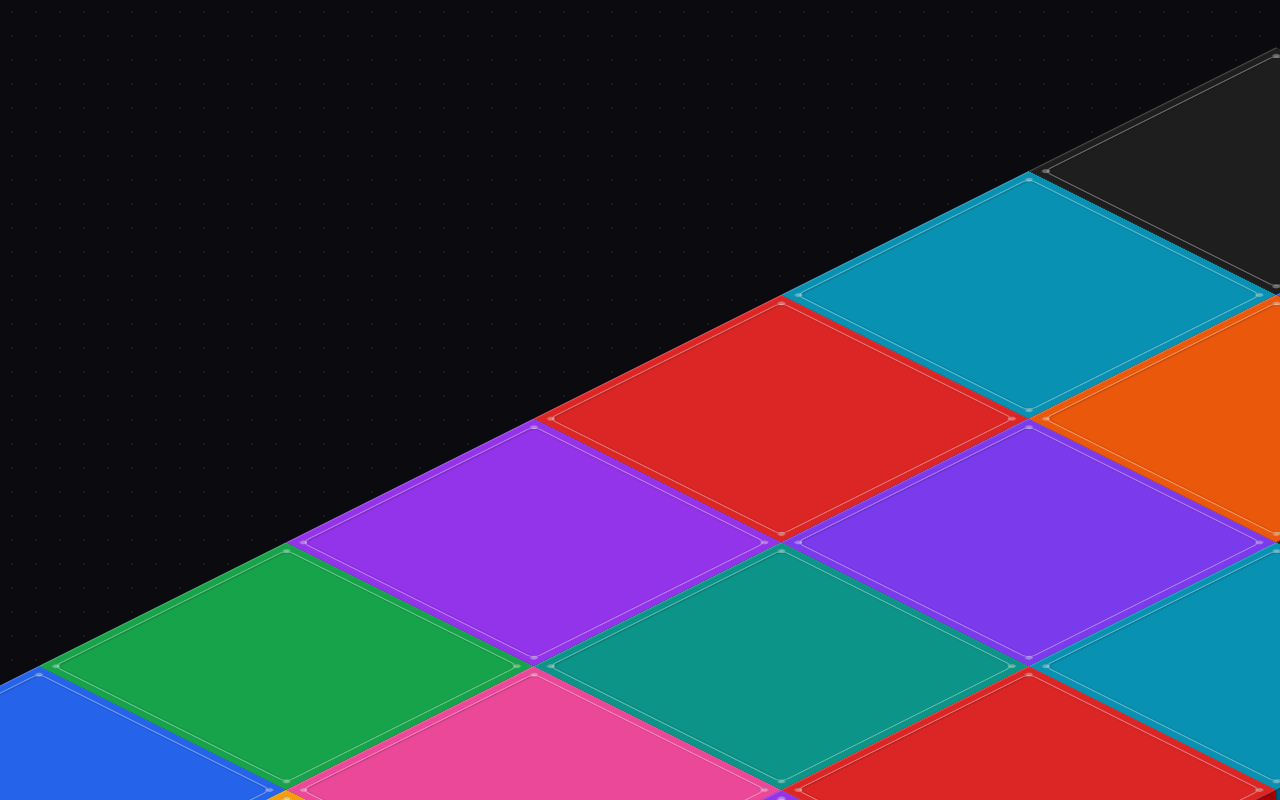
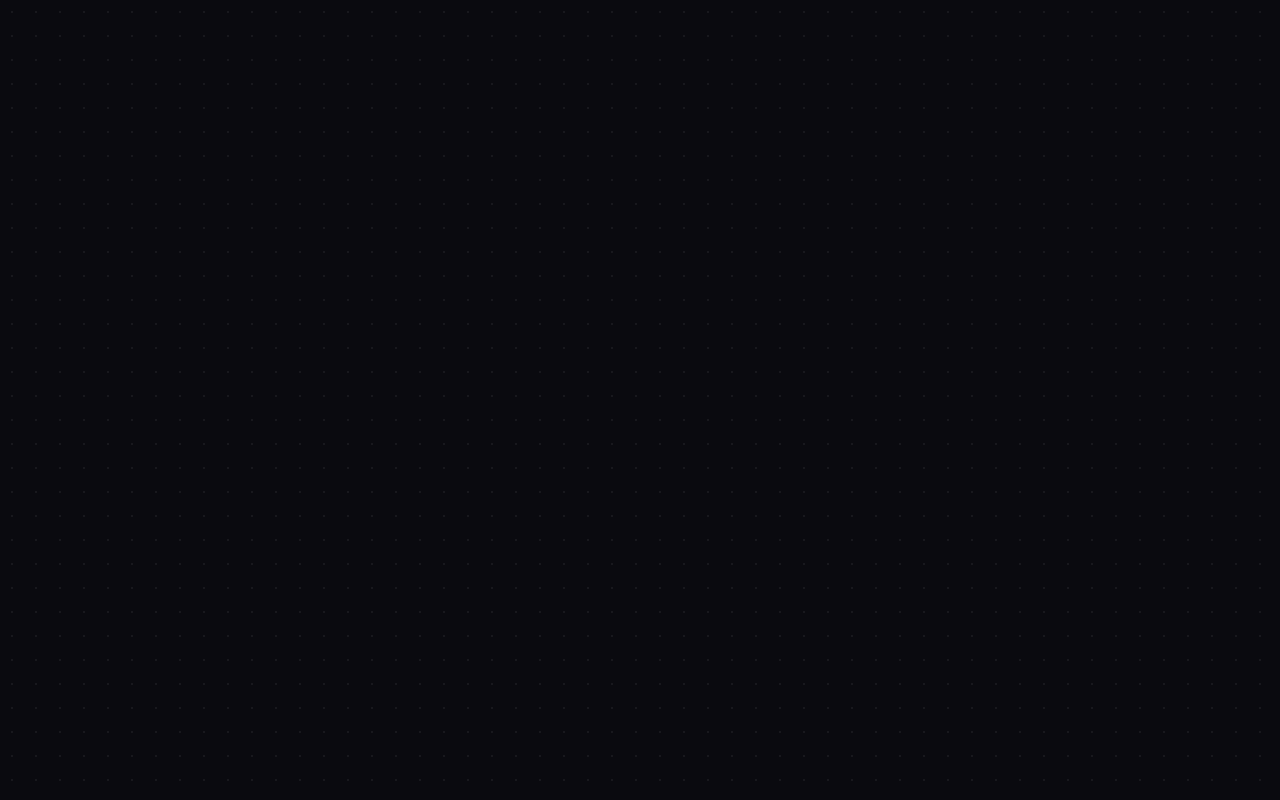
Before and after one commit to EsneiderCdD/parchate-f, a React (Vite) app: page / in a window 1280 px wide. Built offline with nearby package versions, Linux system fonts and the light colour scheme.

Commit message:
feat(background)

```diff
--- a/src/App.css
+++ b/src/App.css
@@ -1,16 +1,15 @@
 .hero {
   position: relative;
   width: 100vw;
-  height: 100vh;
+  min-height: 100vh;
   overflow: hidden;
+}
+
+.layout {
+  max-width: 1350px;
+  margin: 0 auto;
+  min-height: 100vh;
   background-color: #0a0a0f;
   background-image: radial-gradient(circle, rgba(255,255,255,0.06) 1px, transparent 1px);
   background-size: 24px 24px;
-  perspective: 1200px;
 }
-
-.grid-container {
-  position: absolute;
-  bottom: -350px;
-  right: -675px;
-}
--- a/src/App.jsx
+++ b/src/App.jsx
@@ -1,37 +1,9 @@
 import './App.css'
-import IsometricGrid from './components/specific/IsometricCube/IsometricGrid'
-
-const testCubes = [
-  { id: 1,  bgColor: '#2563eb' },
-  { id: 2,  bgColor: '#16a34a' },
-  { id: 3,  bgColor: '#9333ea' },
-  { id: 4,  bgColor: '#dc2626' },
-  { id: 5,  bgColor: '#0891b2' },
-  { id: 6,  bgColor: '#1e1e1e' },
-  { id: 7,  bgColor: '#f59e0b' },
-  { id: 8,  bgColor: '#ec4899' },
-  { id: 9,  bgColor: '#0d9488' },
-  { id: 10, bgColor: '#7c3aed' },
-  { id: 11, bgColor: '#ea580c' },
-  { id: 12, bgColor: '#2563eb' },
-  { id: 13, bgColor: '#16a34a' },
-  { id: 14, bgColor: '#9333ea' },
-  { id: 15, bgColor: '#dc2626' },
-  { id: 16, bgColor: '#0891b2' },
-  { id: 17, bgColor: '#1e1e1e' },
-  { id: 18, bgColor: '#f59e0b' },
-  // { id: 19, bgColor: '#dc2626' },
-  // { id: 20, bgColor: '#0891b2' },
-  // { id: 21, bgColor: '#1e1e1e' },
-  // { id: 22, bgColor: '#f59e0b' },
-
-]
 
 function App() {
   return (
     <section className="hero">
-      <div className="grid-container">
-        <IsometricGrid cubes={testCubes} cubeSize={350} gap={0} columns={6} />
+      <div className="layout">
       </div>
     </section>
   )
--- a/src/index.css
+++ b/src/index.css
@@ -6,7 +6,7 @@
 
 body {
   overflow: hidden;
-  background: #0a0a0f;
+  background-color: #e8e4df;
   color: #fff;
 }
 
```
